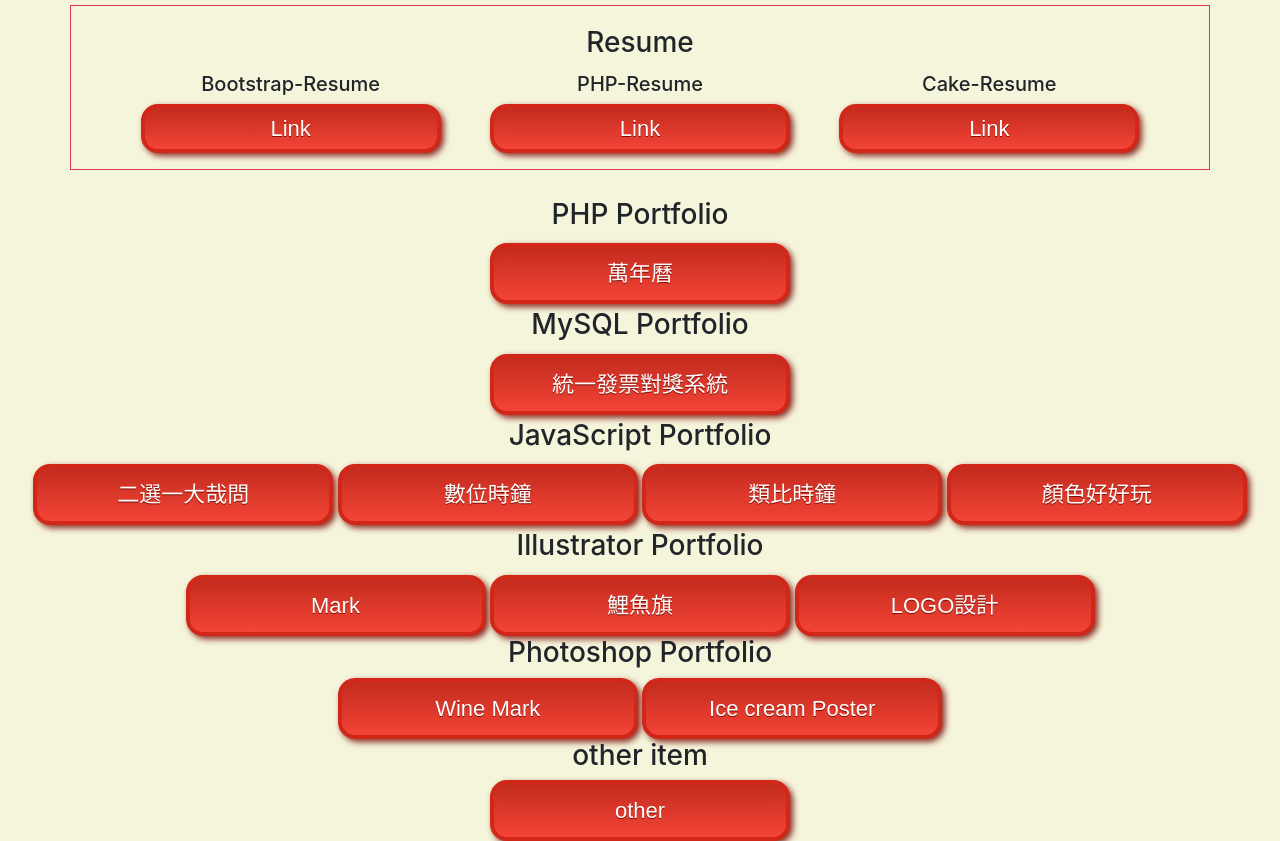
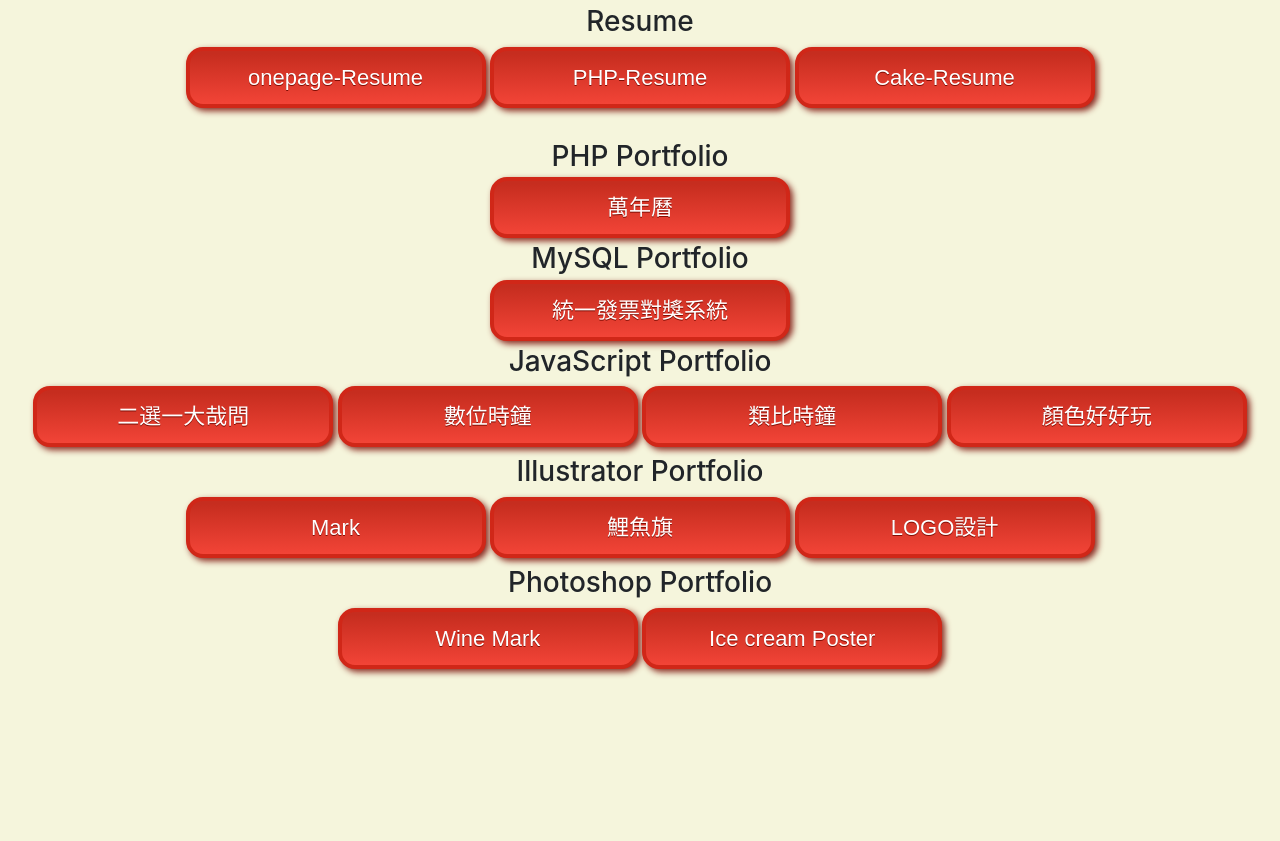
Before and after one commit to asa437/asa437.github.io, a plain HTML site: page index.html in a window 1280 px wide. Shown: the part 83-924 px from the top of the page. After the commit the page ends 800 px from the top, so only its background shows below. Drawn offline with nearby package versions, Linux system fonts and the light colour scheme.

Commit message:
20200710 update

```diff
--- a/index.html
+++ b/index.html
@@ -26,7 +26,7 @@ body{
       color:#ffffff;
       font-family:Arial;
       font-size:22px;
-      padding:10px 55px;
+      padding:10px 55px !important;
       text-decoration:none;
       text-shadow:0px 1px 0px #810e05;
     }
@@ -51,35 +51,22 @@ body{
 <h1 class="py-3">Asa Portfolio</h1>
 
 
-<div class="container border border-danger py-3 mx-auto text-center">
-    <div class="container">
-        <div class="h3 container py-1"> Resume</div>
 
-        <div class="container d-flex flex-row justify-content-around text-center mx-auto">
-            <div>
-                <h5> Bootstrap-Resume </h5>
-                <a class="asabox py-1 mx-3" href="http://220.128.133.15/s1090208/Bootstrap-Resume/#AsaLiu">Link</a>
-            </div>
-            <div>
-                <h5> PHP-Resume </h5>
-                <a class="asabox py-1 mx-3" href="http://220.128.133.15/s1090208/PHP-Resume/">Link</a>
-            </div>
-            <div>
-                <h5> Cake-Resume </h5>
-                <a class="asabox py-1 mx-3" href="https://www.cakeresume.com/s--hhVvcuzbm-cCbQQQLpHEfQ--/asaliu">Link</a>
-            </div>
-        </div>
 
-    </div>
-</div>
+<div class="h3 container my-1"> Resume </div>
+<a class="asabox col-12 my-1" href="http://220.128.133.15/s1090208/Bootstrap-Resume/#AsaLiu">onepage-Resume</a>
+<a class="asabox col-12 my-1" href="http://220.128.133.15/s1090208/PHP-Resume/">PHP-Resume</a>
+<a class="asabox col-12 my-1" href="https://www.cakeresume.com/s--hhVvcuzbm-cCbQQQLpHEfQ--/asaliu">Cake-Resume</a>
+<br>
+
 
 <br>
 
-    <div class="h3 container py-1"> PHP Portfolio</div>
+    <div class="h3 container my-1"> PHP Portfolio</div>
         <a class="asabox" href="http://220.128.133.15/s1090208/Resume/2.PHP+MySQL_works/Calendary/">萬年曆</a>
         <br>
 
-    <div class="h3 container py-1"> MySQL Portfolio</div>
+    <div class="h3 container my-1"> MySQL Portfolio</div>
         <a class="asabox" href="http://220.128.133.15/s1090208/Invoice/">統一發票對獎系統</a>
         <br>
 
@@ -87,30 +74,23 @@ body{
         <a class="asabox" href="http://220.128.133.15/s1090208/Resume/1.Html+Bootstrap_works/AnimationWork/AnimationWork.html">Animation 動畫</a>
         <br> -->
 
-    <div class="h3 container py-1"> JavaScript Portfolio</div>
-        <a class="asabox col-12" href="http://220.128.133.15/s1090208/5.JavaScript-Work/JS-2_1_AlternativeGame/">二選一大哉問</a>
-        <a class="asabox col-12" href="http://220.128.133.15/s1090208/5.JavaScript-Work/JS-DigClock/">數位時鐘</a>
-        <a class="asabox col-12" href="http://220.128.133.15/s1090208/5.JavaScript-Work/JS-AnalogClock/">類比時鐘</a>
-        <a class="asabox col-12" href="http://220.128.133.15/s1090208/5.JavaScript-Work/JS-ColorChange/">顏色好好玩</a>
+    <div class="h3 container my-1"> JavaScript Portfolio</div>
+        <a class="asabox col-12 my-1" href="http://220.128.133.15/s1090208/5.JavaScript-Work/JS-2_1_AlternativeGame/">二選一大哉問</a>
+        <a class="asabox col-12 my-1" href="http://220.128.133.15/s1090208/5.JavaScript-Work/JS-DigClock/">數位時鐘</a>
+        <a class="asabox col-12 my-1" href="http://220.128.133.15/s1090208/5.JavaScript-Work/JS-AnalogClock/">類比時鐘</a>
+        <a class="asabox col-12 my-1" href="http://220.128.133.15/s1090208/5.JavaScript-Work/JS-ColorChange/">顏色好好玩</a>
         <br>
 
-    <div class="h3 container py-1"> Illustrator Portfolio</div>
-        <a class="asabox" href="http://220.128.133.15/s1090208/Resume/4.Illustrator_works/Mark.png">Mark</a>
-        <a class="asabox" href="http://220.128.133.15/s1090208/Resume/4.Illustrator_works/Fish.png">鯉魚旗</a>
-        <a class="asabox" href="http://220.128.133.15/s1090208/Resume/4.Illustrator_works/VI%e8%a8%ad%e8%a8%8801-2.png">LOGO設計</a>
+    <div class="h3 container my-1"> Illustrator Portfolio</div>
+        <a class="asabox my-1" href="http://220.128.133.15/s1090208/Resume/4.Illustrator_works/Mark.png">Mark</a>
+        <a class="asabox my-1" href="http://220.128.133.15/s1090208/Resume/4.Illustrator_works/Fish.png">鯉魚旗</a>
+        <a class="asabox my-1" href="http://220.128.133.15/s1090208/Resume/4.Illustrator_works/VI%e8%a8%ad%e8%a8%8801-2.png">LOGO設計</a>
         <br>
 
 
-    <div class="h3 container"> Photoshop Portfolio</div>
-        <a class="asabox" href="http://220.128.133.15/s1090208/Resume/3.Photoshop_works/2.WineMark.png">Wine Mark</a>
-        <a class="asabox" href="http://220.128.133.15/s1090208/Resume/3.Photoshop_works/3.Icecream.png">Ice cream Poster</a>
-
-
-    <div class="h3 container"> other item</div>
-        <a class="asabox" href="http://220.128.133.15/s1090208/Resume/">other</a>
-
-
-
+    <div class="h3 container my-1"> Photoshop Portfolio</div>
+        <a class="asabox my-1" href="http://220.128.133.15/s1090208/Resume/3.Photoshop_works/2.WineMark.png">Wine Mark</a>
+        <a class="asabox my-1" href="http://220.128.133.15/s1090208/Resume/3.Photoshop_works/3.Icecream.png">Ice cream Poster</a>
 
 
 
```
